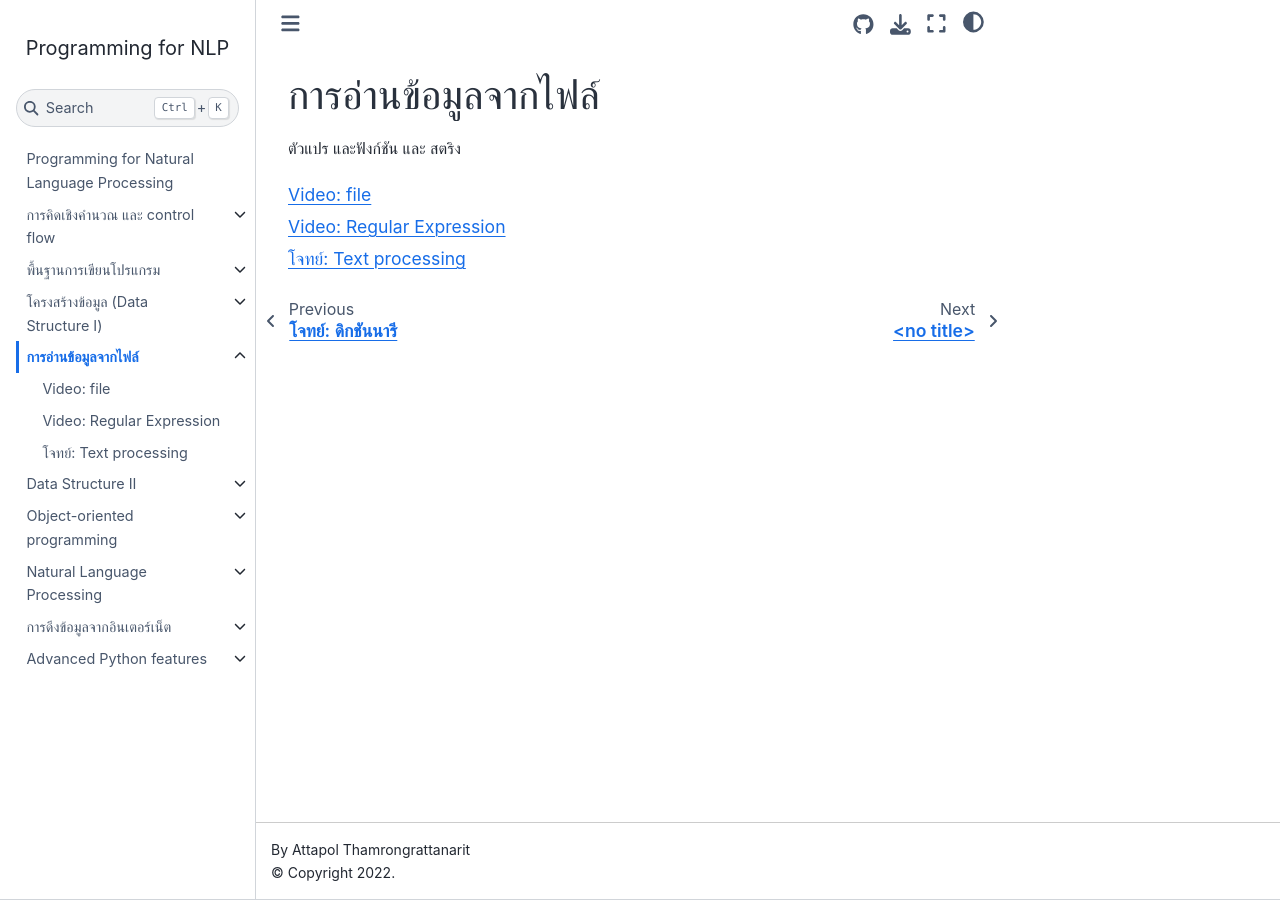
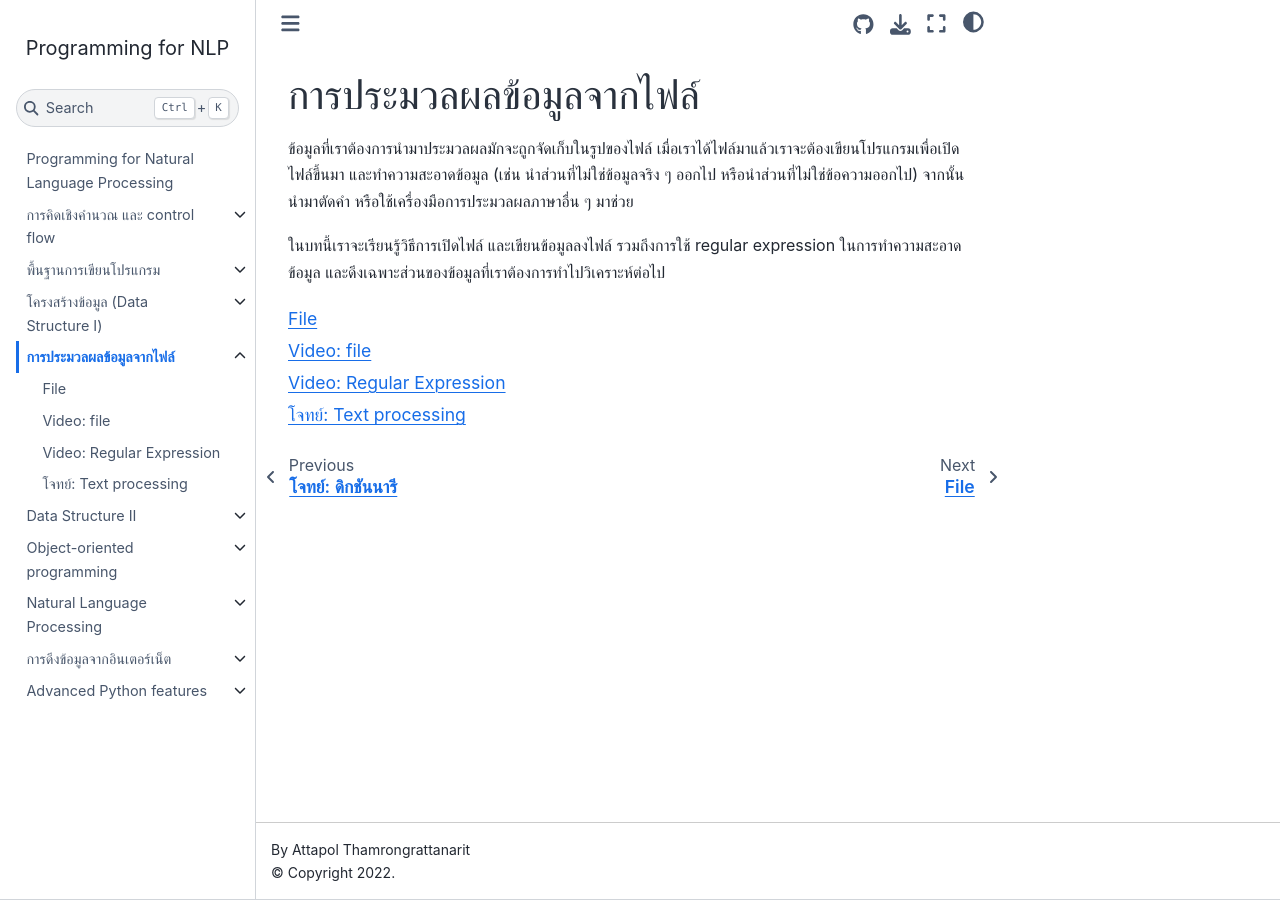
Before and after one commit to attapol/programming-nlp-book, a Jupyter Book: the page built from book/text_file.md, in a window 1280 px wide. Built offline with Jupyter Book 1.0.4 settings and Sphinx 7.4.7 and the Sphinx Book theme 1.1.4, drawn with Linux system fonts in a browser that asks for light colours.

````diff
--- a/book/text_file.md
+++ b/book/text_file.md
@@ -1,5 +1,7 @@
-# การอ่านข้อมูลจากไฟล์
-ตัวแปร และฟังก์ชัน และ สตริง
+# การประมวลผลข้อมูลจากไฟล์
+ข้อมูลที่เราต้องการนำมาประมวลผลมักจะถูกจัดเก็บในรูปของไฟล์ เมื่อเราได้ไฟล์มาแล้วเราจะต้องเขียนโปรแกรมเพื่อเปิดไฟล์ขึ้นมา และทำความสะอาดข้อมูล (เช่น นำส่วนที่ไม่ใช่ข้อมูลจริง ๆ ออกไป หรือนำส่วนที่ไม่ใช่ข้อความออกไป) จากนั้นนำมาตัดคำ หรือใช้เครื่องมือการประมวลผลภาษาอื่น ๆ มาช่วย
+
+ในบทนี้เราจะเรียนรู้วิธีการเปิดไฟล์ และเขียนข้อมูลลงไฟล์ รวมถึงการใช้ regular expression ในการทำความสะอาดข้อมูล และดึงเฉพาะส่วนของข้อมูลที่เราต้องการทำไปวิเคราะห์ต่อไป
 
 ```{tableofcontents}
 ```
````
Also changed, not shown: book/module3/4c-counter.md (+1 -1 lines), book/module4/1-file.md (+55 -0 lines).
